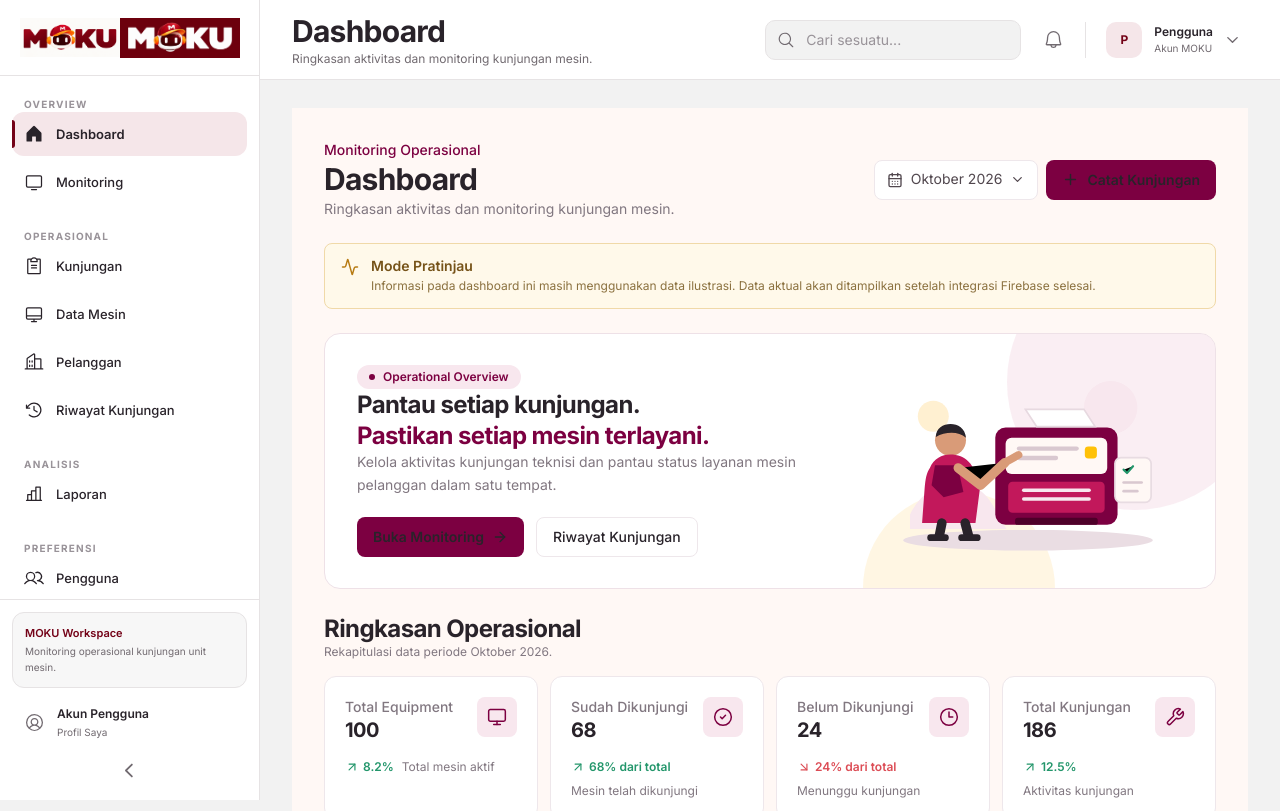
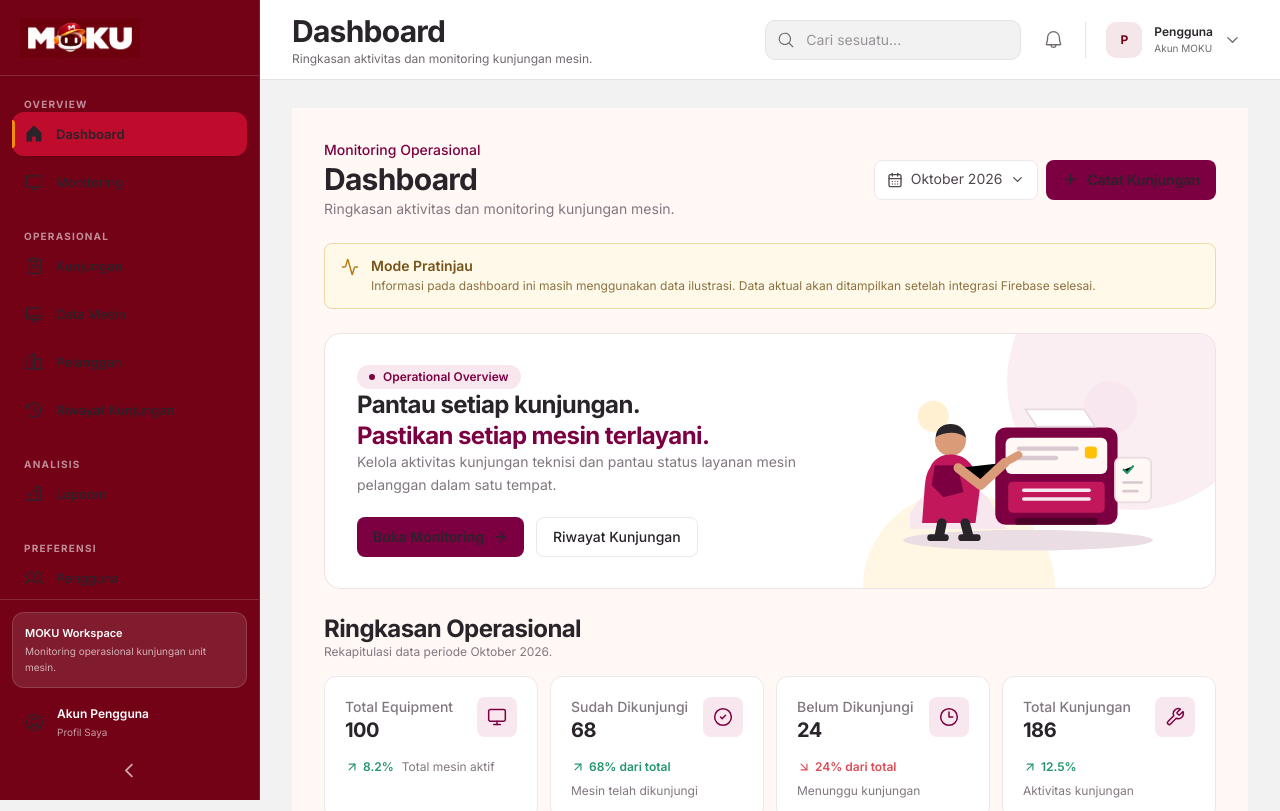
Before and after one commit to irwanfuzi/Moku-app, a Next.js app: page / in a window 1280 px wide. Shown: the top 811 px of the page. Built offline with nearby package versions, Linux system fonts and the light colour scheme.

Commit message:
Refactor app-sidebar styles and layout
Updated styles and structure of app sidebar for improved appearance and consistency.

```diff
--- a/src/components/layout/app-sidebar.tsx
+++ b/src/components/layout/app-sidebar.tsx
@@ -116,10 +116,11 @@ export default function AppSidebar({
     <aside
       className={`
         sticky top-0 z-30 hidden h-screen shrink-0
-        flex-col border-r border-[#E6E3E4] bg-white
+        flex-col overflow-hidden
+        border-r border-white/10
+        bg-[#730217]
         transition-[width] duration-300 ease-in-out
         motion-reduce:transition-none
-        dark:border-[#40373B] dark:bg-[#231E20]
         lg:flex
         ${collapsed ? "w-[76px]" : "w-[260px]"}
       `}
@@ -129,8 +130,7 @@ export default function AppSidebar({
       <div
         className={`
           flex h-[76px] shrink-0 items-center
-          border-b border-[#E6E3E4]
-          dark:border-[#40373B]
+          border-b border-white/15
           ${collapsed ? "justify-center px-2" : "px-5"}
         `}
       >
@@ -153,22 +153,6 @@ export default function AppSidebar({
               "
             />
           ) : (
-            <>
-              {/* LIGHT MODE LOGO */}
-              <Image
-                src="/images/moku/brand/logo-light.png"
-                alt="MOKU"
-                width={170}
-                height={48}
-                priority
-                className="
-                  block h-auto max-h-10 w-auto
-                  max-w-[170px] object-contain object-left
-                  dark:hidden
-                "
-              />
-
-              {/* DARK MODE LOGO */}
             <Image
               src="/images/moku/brand/logo-dark.png"
               alt="MOKU"
@@ -176,12 +160,10 @@ export default function AppSidebar({
               height={48}
               priority
               className="
-                  hidden h-auto max-h-10 w-auto
+                h-auto max-h-10 w-auto
                 max-w-[170px] object-contain object-left
-                  dark:block
               "
             />
-            </>
           )}
         </Link>
       </div>
@@ -194,9 +176,10 @@ export default function AppSidebar({
               {!collapsed && (
                 <p
                   className="
-                    mb-2 px-3 text-[10px] font-bold
-                    tracking-[0.12em] text-[#999399]
-                    dark:text-[#91858A]
+                    mb-2 px-3
+                    text-[10px] font-bold
+                    tracking-[0.12em]
+                    text-white/55
                   "
                 >
                   {group.title}
@@ -221,8 +204,8 @@ export default function AppSidebar({
                         motion-reduce:transition-none
                         ${
                           active
-                            ? "bg-[#F5E6E9] text-[#730217] dark:bg-[#451B25] dark:text-[#F2B7C1]"
-                            : "text-[#716A70] hover:bg-[#F7F2F3] hover:text-[#730217] dark:text-[#C0B6BA] dark:hover:bg-[#302529] dark:hover:text-[#F2B7C1]"
+                            ? "bg-[#BF0B2C] text-white shadow-sm"
+                            : "text-white/80 hover:bg-white/10 hover:text-white"
                         }
                         ${collapsed ? "justify-center px-0" : ""}
                       `}
@@ -232,9 +215,8 @@ export default function AppSidebar({
                         className={`
                           absolute bottom-2 left-0 top-2
                           w-[3px] rounded-r-full
-                          bg-[#730217]
+                          bg-[#F28C0F]
                           transition-all duration-200
-                          dark:bg-[#BF0B2C]
                           ${
                             active
                               ? "translate-x-0 opacity-100"
@@ -297,26 +279,20 @@ export default function AppSidebar({
       </nav>
 
       {/* FOOTER */}
-      <div
-        className="
-          shrink-0 border-t border-[#E6E3E4] p-3
-          dark:border-[#40373B]
-        "
-      >
+      <div className="shrink-0 border-t border-white/15 p-3">
         {!collapsed && (
           <div
             className="
-              mb-3 rounded-xl border border-[#E6E3E4]
-              bg-[#F7F7F7] p-3
-              dark:border-[#40373B]
-              dark:bg-[#2D2629]
+              mb-3 rounded-xl
+              border border-white/15
+              bg-white/10 p-3
             "
           >
-            <p className="text-[11px] font-semibold text-[#730217] dark:text-[#F2B7C1]">
+            <p className="text-[11px] font-semibold text-white">
               MOKU Workspace
             </p>
 
-            <p className="mt-1 text-[10px] leading-relaxed text-[#716A70] dark:text-[#C0B6BA]">
+            <p className="mt-1 text-[10px] leading-relaxed text-white/65">
               Monitoring operasional kunjungan unit mesin.
             </p>
           </div>
@@ -327,26 +303,27 @@ export default function AppSidebar({
           href="/profile"
           title={collapsed ? "Profil Saya" : undefined}
           className={`
-            flex h-11 items-center gap-3 rounded-xl px-3
+            flex h-11 items-center gap-3
+            rounded-xl px-3
             transition-colors duration-200
-            hover:bg-[#F7F2F3]
-            dark:hover:bg-[#302529]
+            text-white/80
+            hover:bg-white/10 hover:text-white
             ${collapsed ? "justify-center px-0" : ""}
           `}
         >
           <UserCircle
             size={21}
             weight="regular"
-            className="shrink-0 text-[#716A70] dark:text-[#C0B6BA]"
+            className="shrink-0"
           />
 
           {!collapsed && (
             <span className="min-w-0 flex-1">
-              <span className="block truncate text-[12px] font-semibold text-[#29232A] dark:text-[#F5F1F2]">
+              <span className="block truncate text-[12px] font-semibold text-white">
                 Akun Pengguna
               </span>
 
-              <span className="block text-[10px] text-[#716A70] dark:text-[#C0B6BA]">
+              <span className="block text-[10px] text-white/60">
                 Profil Saya
               </span>
             </span>
@@ -360,14 +337,11 @@ export default function AppSidebar({
             onClick={onToggleCollapse}
             className="
               mt-2 flex h-9 w-full items-center justify-center
-              rounded-lg text-[#716A70]
+              rounded-lg text-white/65
               transition-all duration-200
-              hover:bg-[#F5E6E9] hover:text-[#730217]
+              hover:bg-white/10 hover:text-white
               active:scale-95
               motion-reduce:transition-none
-              dark:text-[#C0B6BA]
-              dark:hover:bg-[#451B25]
-              dark:hover:text-[#F2B7C1]
             "
             aria-label={
               collapsed ? "Perluas sidebar" : "Perkecil sidebar"
```
Lines whose indentation alone changed are shown as unchanged.
